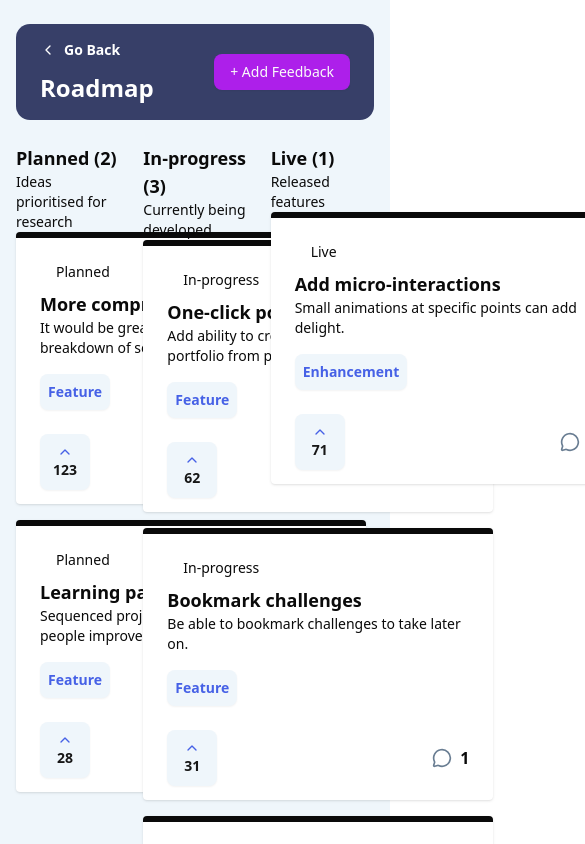
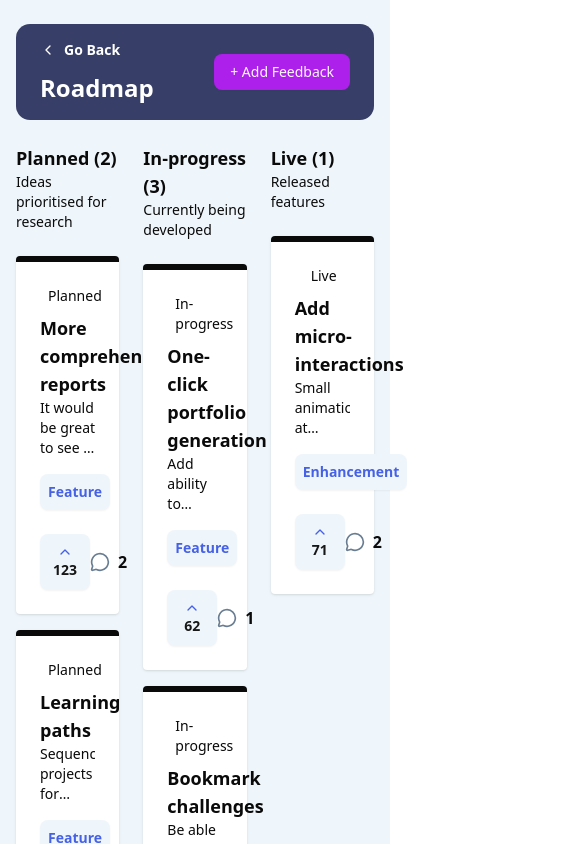
Before and after one commit to peynadol/product-feedback-app, a Next.js app: page /roadmap in a window 390 px wide. Shown: the top 844 px of the page, 585 px wide, since content can reach past the window. Built offline with nearby package versions, Linux system fonts and the light colour scheme.

Commit message:
add tablet styling

```diff
--- a/src/app/page.tsx
+++ b/src/app/page.tsx
@@ -39,7 +39,7 @@ export default function HomePage() {
   return (
     <main className="flex flex-col gap-6 px-4 py-6 bg-mist min-h-screen lg:grid lg:grid-cols-[280px_1fr]">
       {/* Sidebar container */}
-      <div className="order-1 md:order-none space-y-6 md:space-y-0 md:flex md:flex-col">
+      <div className="order-1 md:order-none space-y-6 md:space-y-0 md:flex md:flex-col md:mx-4">
         <Sidebar
           selectedCategory={selectedCategory}
           onSelectCategory={setSelectedCategory}
@@ -47,7 +47,7 @@ export default function HomePage() {
       </div>
 
       {/* Header + list container */}
-      <div className="order-2 md:order-none space-y-6">
+      <div className="order-2 md:order-none space-y-6 md:mx-4">
         <SuggestionsHeader
           total={filteredSuggestions.length}
           sortOptions={sortOptions}
--- a/src/app/roadmap/page.tsx
+++ b/src/app/roadmap/page.tsx
@@ -16,7 +16,7 @@ const RoadmapPage = () => {
       <div>
         <RoadmapHeader />
       </div>
-      <div className=" grid grid-cols-3 gap-6 md:grid-cols-3">
+      <div className=" grid grid-cols-3 gap-6 ">
         <RoadmapColumn
           desc="Ideas prioritised for research"
           status="planned"
--- a/src/components/roadmap-card.tsx
+++ b/src/components/roadmap-card.tsx
@@ -24,7 +24,7 @@ const RoadmapCard = ({ item }: RoadmapCardProps) => {
   return (
     <Link href={`/feedback/${item.id}`} className="block">
       <div
-        className="rounded bg-white px-6 py-6 shadow-sm border-t-[6px] border-[colour] h-[272px] w-[350px]"
+        className="rounded bg-white px-6 py-6 shadow-sm border-t-[6px] border-[colour] w-full"
         style={{ borderTopColor: colour }}
       >
         {/* Status with Dot */}
@@ -42,7 +42,9 @@ const RoadmapCard = ({ item }: RoadmapCardProps) => {
         <h2 className="mt-2 text-lg font-bold text-text-strong">
           {item.title}
         </h2>
-        <p className="text-sm text-text-muted">{item.description}</p>
+        <p className="text-sm text-text-muted line-clamp-3">
+          {item.description}
+        </p>
 
         {/* Tag */}
         <div className="mt-4">
--- a/src/components/roadmap-column.tsx
+++ b/src/components/roadmap-column.tsx
@@ -1,6 +1,7 @@
 import React from "react";
 import RoadmapCard from "./roadmap-card";
 import { Suggestion } from "@/types/feedback";
+//TODO: figure out a way to make all cards equal height, regardless of content length
 
 type RoadmapColumnProps = {
   status: string;
@@ -12,7 +13,7 @@ type RoadmapColumnProps = {
 const RoadmapColumn = ({ status, desc, count, items }: RoadmapColumnProps) => {
   return (
     <div>
-      <div className="mt-6">
+      <div className="my-6">
         <h2 className="text-lg font-bold">
           {status.charAt(0).toUpperCase() + status.slice(1)} ({count})
         </h2>
```
